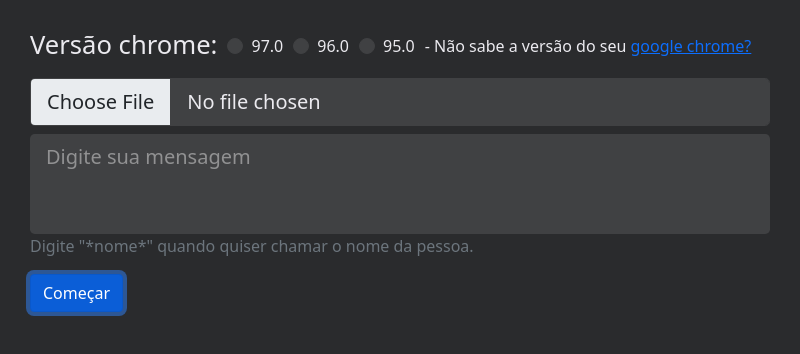
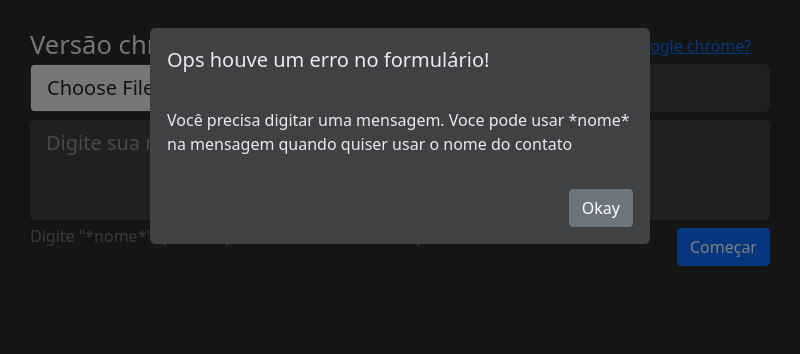
Before and after one commit to BistonN/auto-whatsapp-senai, an Electron app: page app/index.html in a window 800 px wide. Both pictures are taken after a click on the button "Começar". Drawn offline with nearby package versions, Linux system fonts and the light colour scheme.

Commit message:
Criando validação do formulário

```diff
--- a/app/index.html
+++ b/app/index.html
@@ -43,10 +43,31 @@
     <input class="form-control form-control-lg mt-1" id="formFileLg" type="file">
 
     <div id="editor" contenteditable="true" class="mt-2" placeholder="Digite sua mensagem"></div>
-    <p class="text-muted">Digite "*nome*" quando quiser chamar o nome da pessoa.</p>
+    <div class="row">
+      <div class="col-8">
+        <p class="text-muted mt-1">Digite "*nome*" quando quiser chamar o nome da pessoa.</p>
+      </div>
+      <div class="col-4">
+        <button type="button" class="btn btn-primary float-end mt-2" onclick="submitForm()">Começar</button>
+      </div>
+    </div>
 
-    <button type="button" class="btn btn-primary" onclick="submitForm()">Começar</button>
   </form>
+
+  <div class="modal fade" id="exampleModal" tabindex="-1" role="dialog" aria-labelledby="exampleModalLabel" aria-hidden="true">
+    <div class="modal-dialog" role="document">
+      <div class="modal-content">
+        <div class="modal-header">
+          <h5 class="modal-title" id="exampleModalLabel">Ops houve um erro no formulário!</h5>
+        </div>
+        <div class="modal-body">
+        </div>
+        <div class="modal-footer">
+          <button type="button" class="btn btn-secondary" onclick="$('#exampleModal').modal('toggle')">Okay</button>
+        </div>
+      </div>
+    </div>
+  </div>
 
   <script src="https://cdn.jsdelivr.net/npm/bootstrap@5.1.3/dist/js/bootstrap.bundle.min.js"
     integrity="sha384-ka7Sk0Gln4gmtz2MlQnikT1wXgYsOg+OMhuP+IlRH9sENBO0LRn5q+8nbTov4+1p"
--- a/app/index.js
+++ b/app/index.js
@@ -1,4 +1,4 @@
-const spawn = require("child_process").spawn;
+// const spawn = require("child_process").spawn;
 
 var keywords = ['*NOME*', '*NOME*,', '*NOME*.', '*NOME*!', '*NOME*;', '*NOME*?'];
 
@@ -34,17 +34,32 @@ jQuery(function ($) {
 });
 
 function submitForm() {
-  // const form = document.getElementById('form');
-  // console.log(form);
-  const pythonProcess = spawn(api_config.python_path)
-  pythonProcess.stderr.on('data', (data) => {
-    console.log(`-------------- ERRO -----------------\n${data}`);
-    throw 'Erro ao processar devolutiva'
-  });
+  let chromeVersion = Array.from(document.getElementsByName('chrome-version'));
+  chromeVersion = chromeVersion.filter(v => v.checked);
 
-  pythonProcess.on('close', (code) => {
-    console.log(`--------------- SERVIÇO CONCLUÍDO ---------------------\nCÓDIGO: ${code}`);
-  });
+  const file = document.getElementById('formFileLg').value;
+
+  let menssage = Array.from(document.querySelectorAll('#editor span'));
+  menssage = menssage.map(m => { return m.innerHTML.replace('&nbsp;', '') }).join(' ');
+
+  if (chromeVersion.length === 0) {
+    document.getElementsByClassName('modal-body')[0].innerHTML = `Selecione a versão de seu navegador google chrome. <br> Caso não saiba como ver a versão de seu navegador, acesse: <a
+          href="https://screencorp.zendesk.com/hc/pt-br/articles/115001590211-Visualizando-a-vers%C3%A3o-do-Google-Chrome">como ver a versão do google chome?</a>`;
+    $('#exampleModal').modal('toggle');
+  }
+
+  if (file.length === 0) {
+    document.getElementsByClassName('modal-body')[0].innerHTML = `Voce deve subir um arquivo csv contendo os nomes e telefones dos contatos.`;
+    $('#exampleModal').modal('toggle');
+  } else if (file.split('.')[file.split('.').length - 1] != 'csv') {
+    document.getElementsByClassName('modal-body')[0].innerHTML = `O arquivo que deve estar no formato .csv`;
+    $('#exampleModal').modal('toggle');
+  }
+
+  if (menssage.length === 0) {
+    document.getElementsByClassName('modal-body')[0].innerHTML = `Você precisa digitar uma mensagem. Voce pode usar *nome* na mensagem quando quiser usar o nome do contato`;
+    $('#exampleModal').modal('toggle');
+  }
 }
 
 function goPython() {
--- a/app/style.css
+++ b/app/style.css
@@ -37,6 +37,7 @@ input {
 
 .chrome-version {
     display: inline-flex;
+    max-height: 30px;
 }
 
 .form-check {
@@ -48,6 +49,14 @@ input {
     margin: 0;
 }
 
+.col-8 {
+    padding: 0;
+}
+
+.col-4 {
+    padding: 0;
+}
+
 h3 {
     margin: 0;
 }
@@ -56,3 +65,17 @@ h3 {
     margin-left: 10px;
     margin-top: 4px;
 }
+
+.modal-content {
+    background-color: #404143 !important;
+    color: #ebeaef !important;
+    border-color: #404143 !important;
+}
+
+.modal-header {
+    border-color: #404143 !important;
+}
+
+.modal-footer {
+    border-color: #404143 !important;
+}
```
Also changed, not shown: 1 other file.
